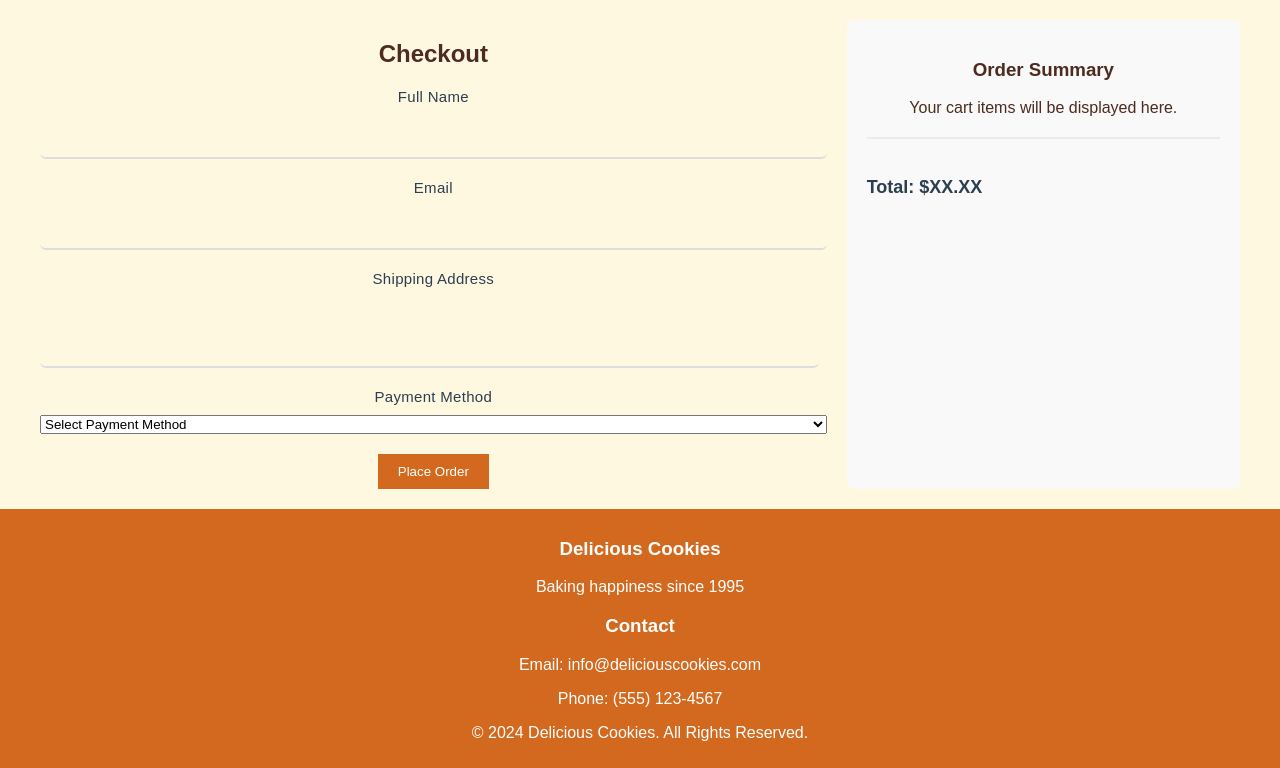
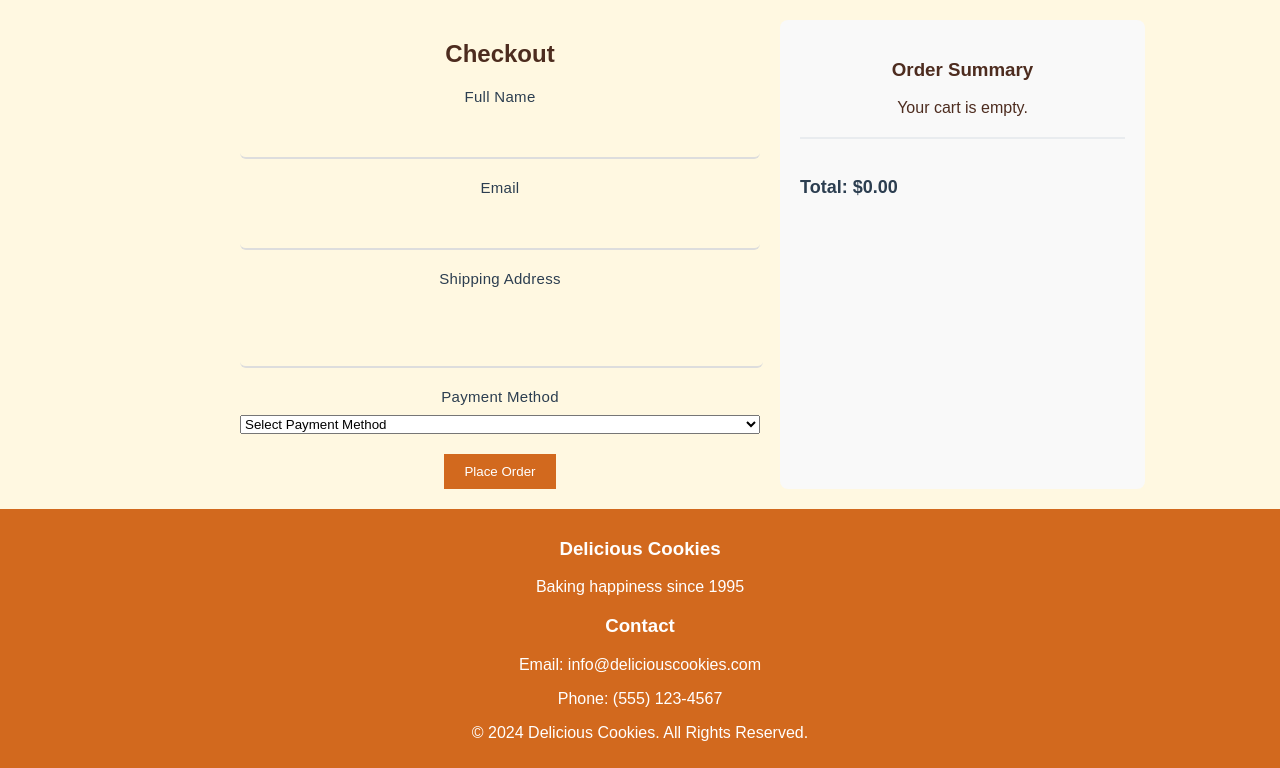
Before and after one commit to Rhombu123/cookieWebsite, a Flask app: page /checkout in a window 1280 px wide. Shown: the part 95-863 px from the top of the page. Run offline with Flask 3, Linux system fonts and the light colour scheme.

Commit message:
Fixed the bug in checkout page, order summary not displaying

```diff
--- a/app.py
+++ b/app.py
@@ -267,7 +267,9 @@ def cart():
 @app.route('/checkout', methods=['GET', 'POST'])
 def checkout():
     """Displays the checkout form."""
-    return render_template('checkout.html')
+    cart_items = session.get('cart', [])
+    total = sum(item["price"] * item['quantity'] for item in cart_items)
+    return render_template('checkout.html', cart_items=cart_items, total=total)
 
 
 @app.route('/process_payment', methods=['POST'])
--- a/static/css/style.css
+++ b/static/css/style.css
@@ -163,7 +163,7 @@ button :hover{
 
 /* --------------Cart styles-------------- */
 .checkout-container {
-    max-width: 1200px;
+    max-width: 800px;
     margin: 0 auto;
     padding: 20px;
     display: grid;
@@ -184,6 +184,7 @@ button :hover{
     border-radius: 4px;
 }
 .order-summary {
+    width: 125%;
     background: #f9f9f9;
     padding: 20px;
     border-radius: 8px;
--- a/templates/checkout.html
+++ b/templates/checkout.html
@@ -31,12 +31,20 @@
         <div class="order-summary">
             <h3>Order Summary</h3>
             <div class="summary-items">
-                <!-- Display cart items here -->
-                <p>Your cart items will be displayed here.</p>
+                  {% if cart_items %}
+                    {% for item in cart_items %}
+                        <div class="cart-item">
+                            <p><strong>{{ item.name }}</strong></p>
+                            <p>Price: ${{ "%.2f" % item.price }} / dozen</p>
+                            <p>Quantity: {{ item.quantity }} dozen(s)</p>
+                        </div>
+                    {% endfor %}
+                {% else %}
+                    <p>Your cart is empty.</p>
+                {% endif %}
             </div>
             <div class="summary-total">
-                <p>Total: $XX.XX</p>
-            </div>
+                <p><strong>Total: ${{ "%.2f" % total }}</strong></p>
         </div>
     </div>
 {% endblock %}
```
